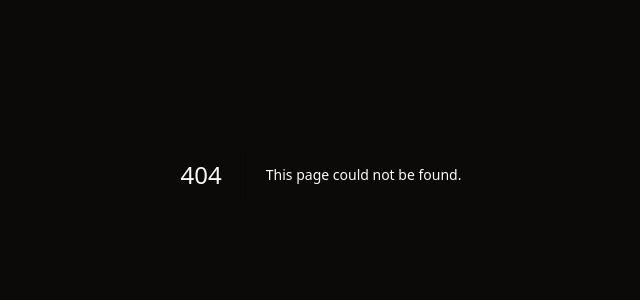
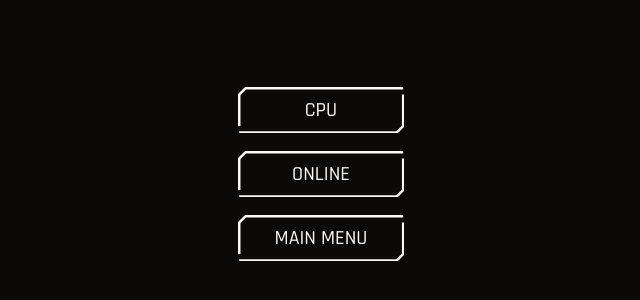
Before and after one commit to ascappa/pong, a Next.js app: page /online in a window 1280 px wide. Before the commit this address had no page. Shown: the part 226-526 px from the top of the page, without its empty margins (319-959 px from the left). Built offline with nearby package versions, Linux system fonts and the light colour scheme.

Commit message:
Implement animation state with jotai

```diff
--- a/app/home-page.tsx
+++ b/app/home-page.tsx
@@ -1,26 +1,51 @@
 "use client";
-import { MotionButton } from "@/ui/button";
+import { Button } from "@/ui/button";
 import { motion } from "framer-motion";
+import Link from "next/link";
+import { useEffect, useState } from "react";
+import { useRef } from "react";
+import { useRenderCount } from "@uidotdev/usehooks";
+import { useSearchParams } from "next/navigation";
+import { useAtom } from "jotai";
+import { isFirstVisitAtom } from "@/stores/genericStore";
 
 export default function HomePage() {
+  const [isFirstVisit, setIsFirstVisit] = useAtom(isFirstVisitAtom);
+  const searchParams = useSearchParams();
   const animationDuration = 0.8;
+  const willAnimate = isFirstVisit;
+  useEffect(() => {
+    setIsFirstVisit(false);
+  }, [setIsFirstVisit]);
   return (
     <main className="flex min-h-screen flex-col items-center justify-center p-5">
-      <div className="grid grid-cols-2 gap-5">
+      <div className="grid grid-cols-[20ch_20ch] gap-5 gap-y-7">
         <motion.h1
           initial={{ y: -20, opacity: 0 }}
           animate={{ y: 0, opacity: 1 }}
           transition={{ duration: animationDuration }}
-          className="col-span-full text-6xl uppercase place-self-center"
+          className="col-span-full text-7xl uppercase place-self-center"
         >
           pong
         </motion.h1>
-        <MotionButton animationDuration={animationDuration - 0.2} className="uppercase">
-          cpu
-        </MotionButton>
-        <MotionButton animationDuration={animationDuration - 0.2} className="uppercase">
-          online
-        </MotionButton>
+        <Button
+          asChild
+          drawButton={willAnimate}
+          outerProps={{ layoutId: "cpu", layout: true }}
+          animationDuration={animationDuration}
+          className="uppercase"
+        >
+          <Link href="/cpu">cpu</Link>
+        </Button>
+        <Button
+          asChild
+          drawButton={willAnimate}
+          outerProps={{ layoutId: "online", layout: true }}
+          animationDuration={animationDuration}
+          className="uppercase"
+        >
+          <Link href="/online">online</Link>
+        </Button>
       </div>
     </main>
   );
--- a/app/layout.tsx
+++ b/app/layout.tsx
@@ -1,4 +1,5 @@
 import "./globals.css";
+import { JotaiProvider } from "@/providers/jotaiProvider";
 import type { Metadata } from "next";
 import { Rajdhani } from "next/font/google";
 import { cn } from "@/lib/cn";
@@ -13,7 +14,9 @@ export const metadata: Metadata = {
 export default function RootLayout({ children }: { children: React.ReactNode }) {
   return (
     <html lang="en">
-      <body className={cn(font.className, "bg-stone-950 text-stone-50")}>{children}</body>
+      <body className={cn(font.className, "bg-stone-950 text-stone-50")} >
+          <JotaiProvider>{children}</JotaiProvider>
+      </body>
     </html>
   );
 }
--- /dev/null
+++ b/app/online/online-page.tsx
@@ -0,0 +1,44 @@
+"use client";
+import { AnimatePresence, motion } from "framer-motion";
+import { Button } from "@/ui/button";
+import Link from "next/link";
+import { useEffect, useRef, useState } from "react";
+export default function OnlinePage() {
+  const animationDuration = 0.7;
+
+  return (
+    <main className="flex min-h-screen flex-col items-center justify-center p-5">
+      <div className="grid grid-cols-[20ch] gap-5">
+        <Button
+          asChild
+          outerProps={{ layoutId: "cpu", layout: true }}
+          drawButton={false}
+          animationDuration={animationDuration}
+          className="uppercase"
+        >
+          <Link href="/cpu">cpu</Link>
+        </Button>
+        <Button
+          asChild
+          outerProps={{ layoutId: "online", layout: true }}
+          drawButton={false}
+          animationDuration={animationDuration}
+          className="uppercase"
+        >
+          <Link href="/">online</Link>
+        </Button>
+        <AnimatePresence>
+          <Button
+            exit={{ opacity: 0 }}
+            asChild
+            drawButton={false}
+            animationDuration={animationDuration}
+            className="uppercase"
+          >
+            <Link href="/">main menu</Link>
+          </Button>
+        </AnimatePresence>
+      </div>
+    </main>
+  );
+}
--- /dev/null
+++ b/app/online/page.tsx
@@ -0,0 +1,5 @@
+import OnlinePage from "./online-page";
+
+export default function Page() {
+  return <OnlinePage />
+}
--- a/next.config.js
+++ b/next.config.js
@@ -1,4 +1,6 @@
 /** @type {import('next').NextConfig} */
-const nextConfig = {}
+const nextConfig = {
+  experimental: { swcPlugins: [["@swc-jotai/react-refresh", {}]] },
+};
 
-module.exports = nextConfig
+module.exports = nextConfig;
--- a/package.json
+++ b/package.json
@@ -10,9 +10,11 @@
   },
   "dependencies": {
     "@radix-ui/react-slot": "^1.0.2",
+    "@uidotdev/usehooks": "^2.3.1",
     "class-variance-authority": "^0.7.0",
     "clsx": "^2.0.0",
     "framer-motion": "^10.16.4",
+    "jotai": "^2.4.3",
     "lucide-react": "^0.284.0",
     "next": "13.5.4",
     "react": "^18",
@@ -21,6 +23,7 @@
     "tailwindcss-animate": "^1.0.7"
   },
   "devDependencies": {
+    "@swc-jotai/react-refresh": "^0.1.0",
     "@types/node": "^20",
     "@types/react": "^18",
     "@types/react-dom": "^18",
--- /dev/null
+++ b/providers/jotaiProvider.tsx
@@ -0,0 +1,7 @@
+"use client"
+import { Provider } from "jotai";
+import { ReactNode } from "react";
+
+export function JotaiProvider({children}: {children: ReactNode}) {
+  return <Provider>{children}</Provider>
+}
--- /dev/null
+++ b/stores/genericStore.ts
@@ -0,0 +1,3 @@
+import { atom, } from "jotai";
+
+export const isFirstVisitAtom = atom(true)
--- a/ui/button.tsx
+++ b/ui/button.tsx
@@ -4,7 +4,7 @@ import { Slot } from "@radix-ui/react-slot";
 import { cva, type VariantProps } from "class-variance-authority";
 
 import { cn } from "@/lib/cn";
-import { motion } from "framer-motion";
+import { motion, MotionProps, Variants } from "framer-motion";
 import { ClassValue } from "class-variance-authority/types";
 
 const buttonVariants = cva(
@@ -44,28 +44,42 @@ export interface ButtonProps
   animationDuration?: number;
   letterSpread?: boolean;
   outerClass?: ClassValue;
+  outerProps?: MotionProps;
 }
 
-const Button = React.forwardRef<HTMLButtonElement, ButtonProps>(
+const CvaButton = React.forwardRef<HTMLButtonElement, ButtonProps>(
   (
     {
       className,
       variant,
       size,
       asChild = false,
-      drawButton = true,
+      drawButton = false,
       animationDuration = 0.8,
+      outerProps,
       ...props
     },
     ref
   ) => {
     const Comp = asChild ? Slot : "button";
+    const container: Variants = {
+      hidden: {
+        opacity: 0,
+      },
+      show: {
+        opacity: 1,
+        transition: {
+          duration: animationDuration + 0.2,
+        },
+      },
+    };
     return (
       <motion.div
         className="relative inline-flex justify-center items-center"
-        initial={drawButton && { opacity: 0 }}
-        animate={{ opacity: 1 }}
-        transition={{ duration: animationDuration + 0.2 }}
+        initial={drawButton && "hidden"}
+        animate="show"
+        variants={container}
+        {...outerProps}
       >
         <Comp
           className={cn(buttonVariants({ variant, size, className }), "z-10")}
@@ -105,7 +119,7 @@ const Button = React.forwardRef<HTMLButtonElement, ButtonProps>(
     );
   }
 );
-const MotionButton = motion(Button);
-Button.displayName = "Button";
+CvaButton.displayName = "Button";
+const Button = motion(CvaButton);
 
-export { Button, MotionButton, buttonVariants };
+export { Button, buttonVariants };
```
Also changed, not shown: 1 other file (tests, documents, lock files or other folders).
